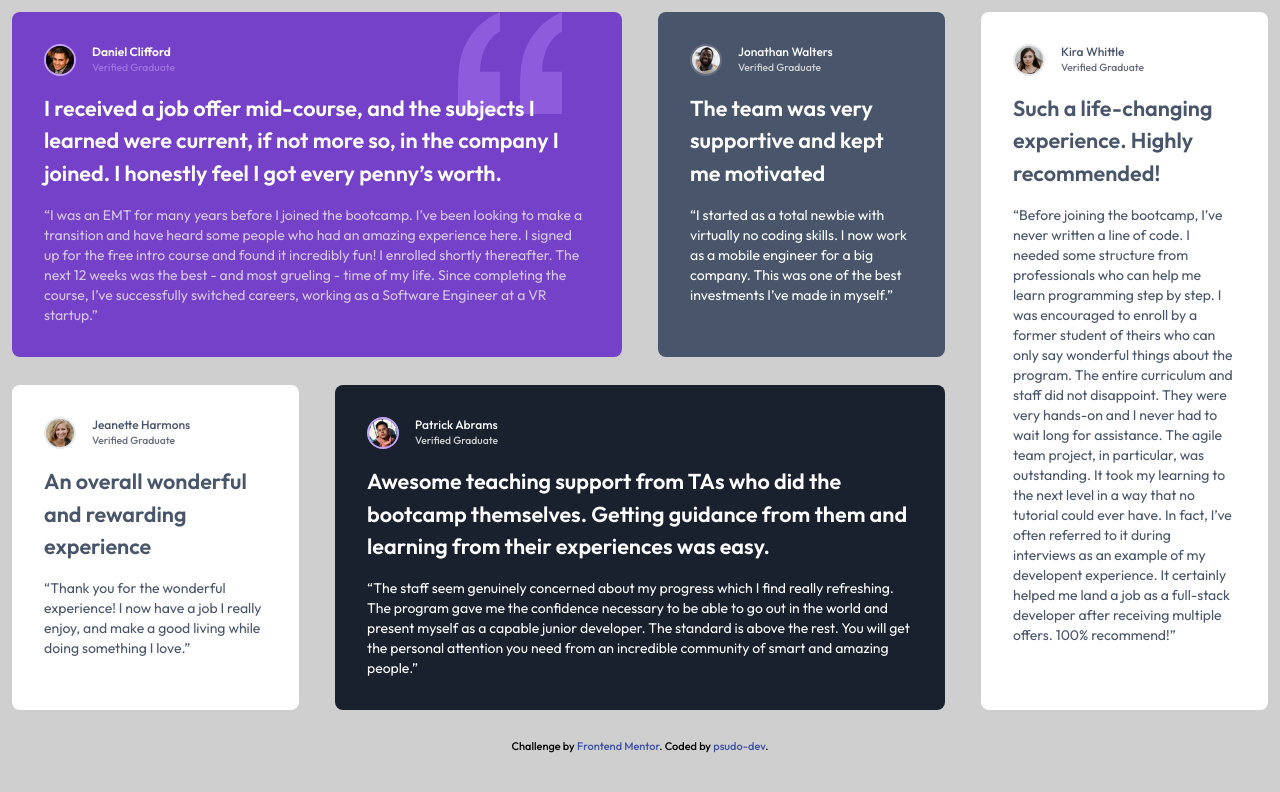
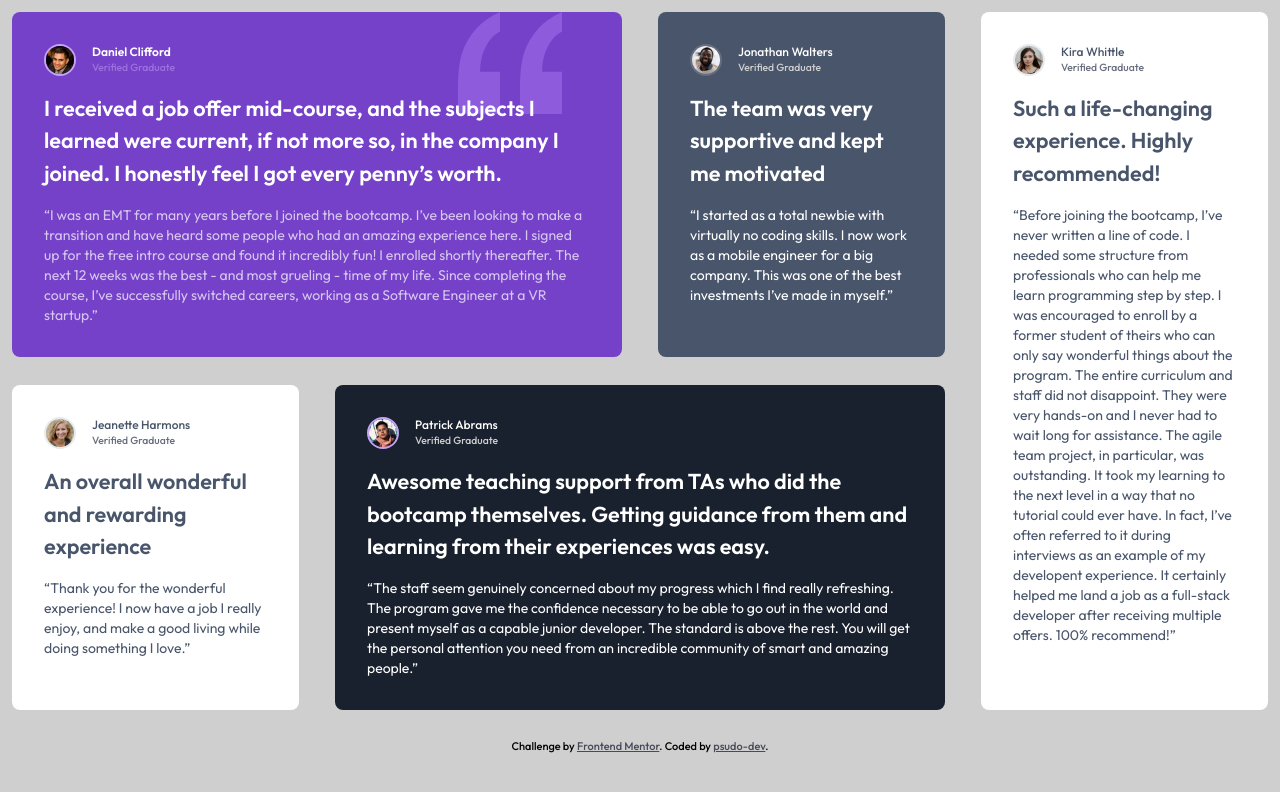
Before and after one commit to psudo-dev/frontend-mentor_-_testimonials-grid-section, a website: page index.html in a window 1280 px wide. Drawn offline with Linux system fonts and the light colour scheme.

Commit message:
update: underline

```diff
--- a/css/input.css
+++ b/css/input.css
@@ -34,5 +34,6 @@ body {
 }
 
 .attribution a {
-	color: hsl(228, 45%, 44%);
+	text-decoration: underline;
+	color: hsl(227, 12%, 31%);
 }
```
Also changed, not shown: css/output.css, 1 other file.
